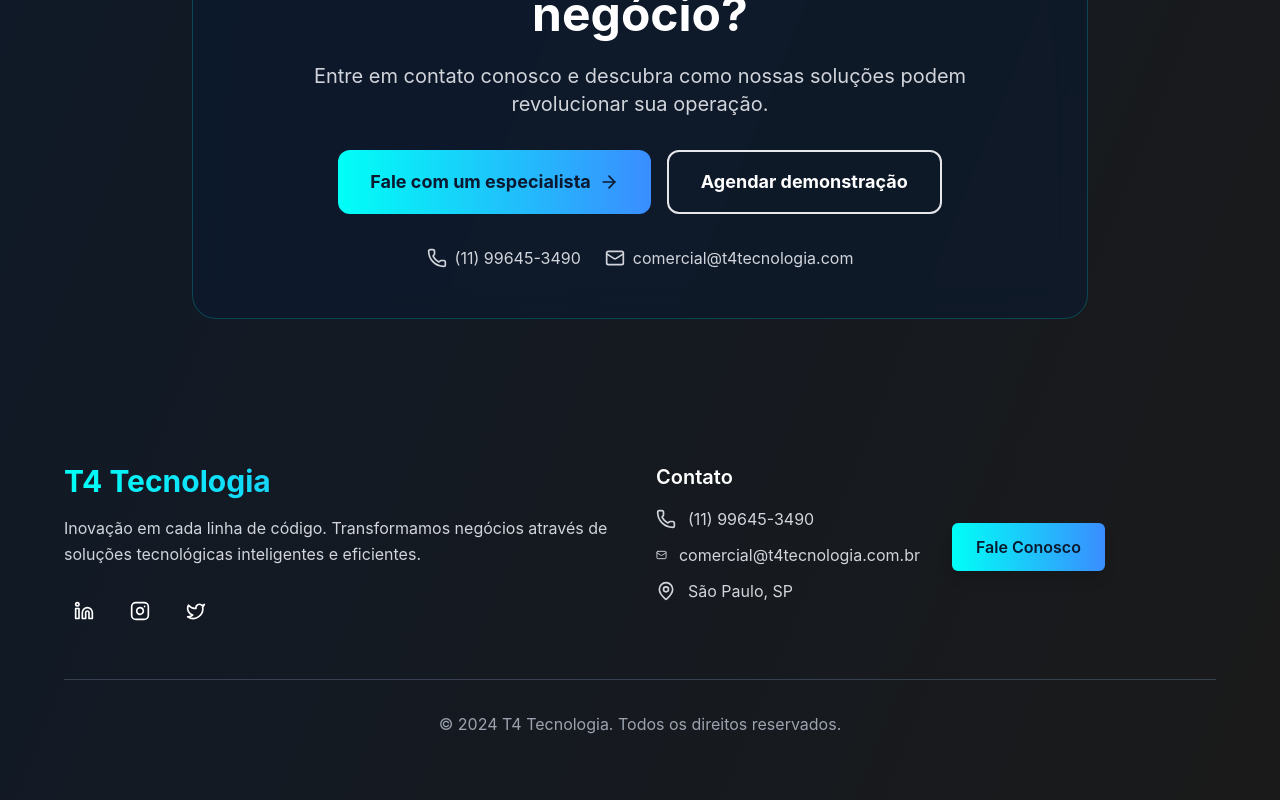
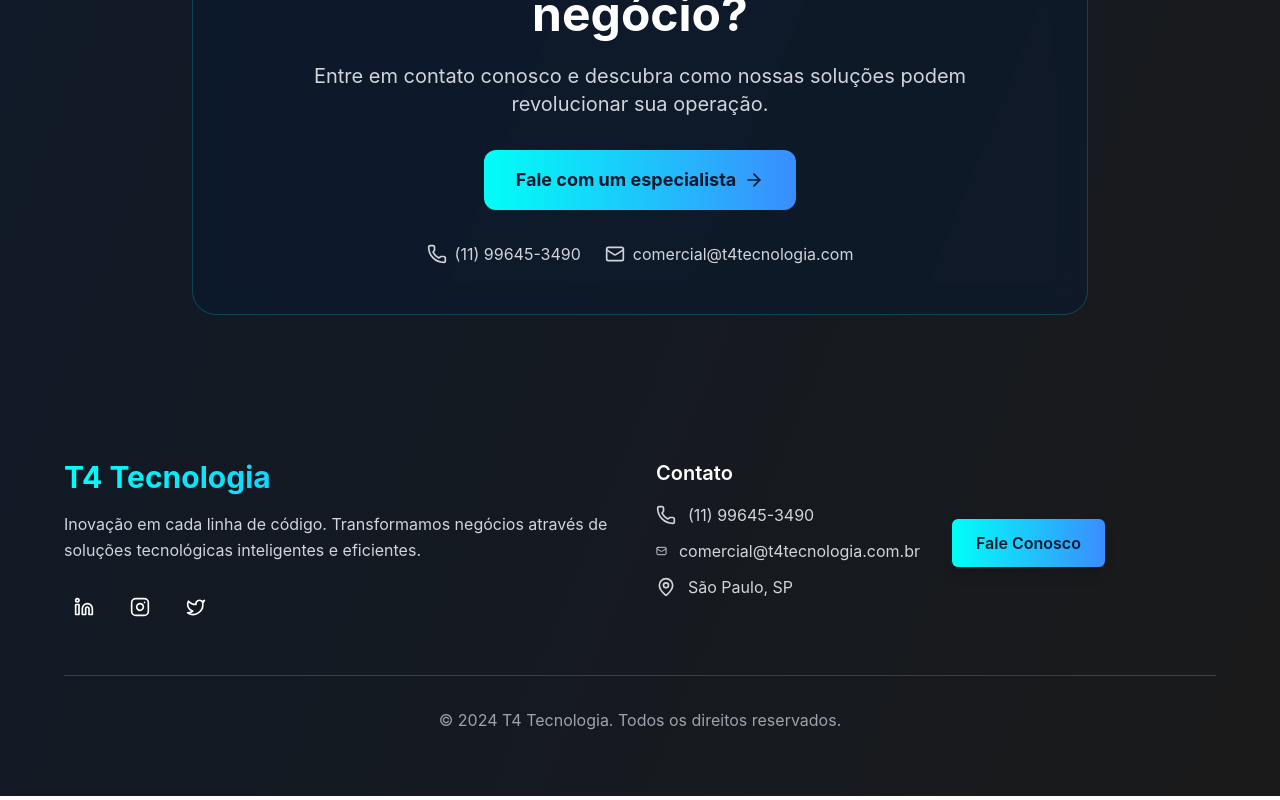
Before and after one commit to Thiago38almeida/T4Tecnologia, a Next.js app: page / in a window 1280 px wide. Shown: the part 2405-3205 px from the top of the page. Built offline with nearby package versions, Linux system fonts and the light colour scheme.

Commit message:
Update CTASection.tsx
atualização button

```diff
--- a/src/components/CTASection.tsx
+++ b/src/components/CTASection.tsx
@@ -80,13 +80,7 @@ export default function CTASection() {
                 <ArrowRight className="w-5 h-5" />
               </motion.button>
 
-              <motion.button
-                whileHover={{ scale: 1.05 }}
-                whileTap={{ scale: 0.95 }}
-                className="border-2 border-primary-cyan text-primary-cyan px-8 py-4 rounded-xl text-lg font-bold hover:bg-primary-cyan hover:text-primary-dark transition-all duration-300"
-              >
-                Agendar demonstração
-              </motion.button>
+
             </div>
 
             <div className="flex flex-col sm:flex-row gap-6 justify-center text-gray-300">
```
